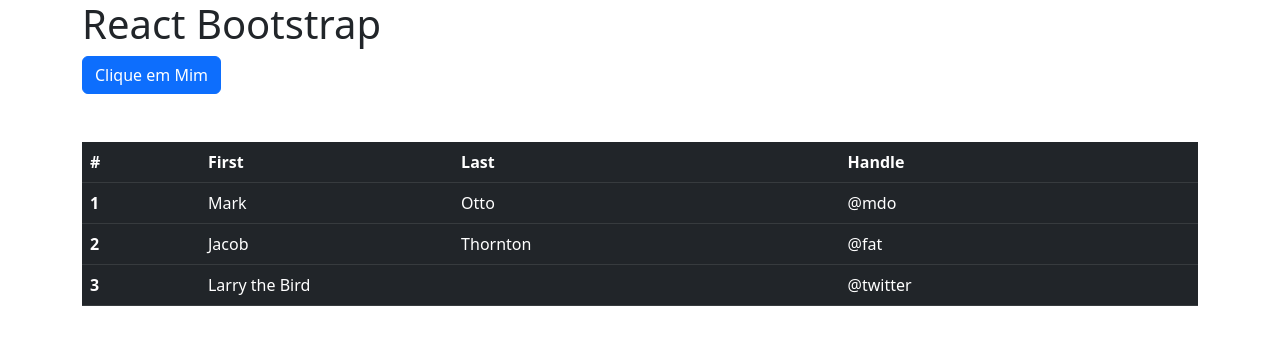
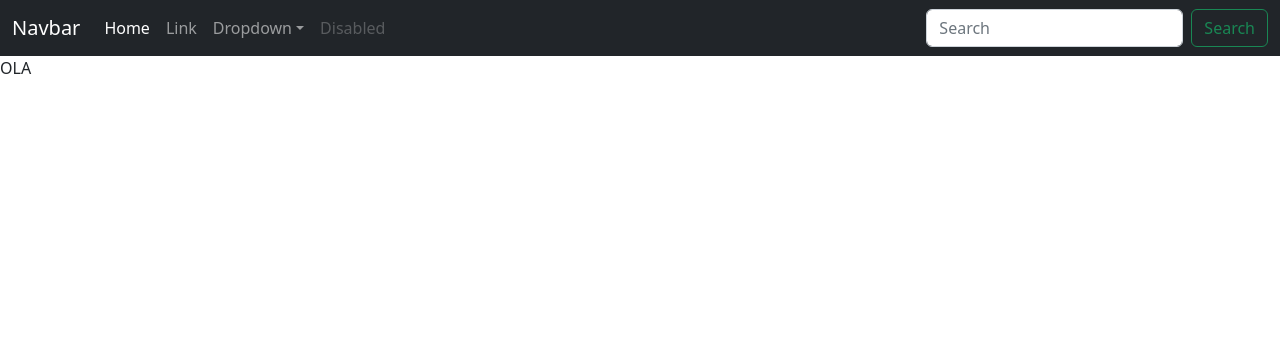
Before and after one commit to NeillonWork/cine-catalogo-bootstrap, a React (Create React App) app: page / in a window 1280 px wide. Shown: the top 344 px of the page. Built offline with nearby package versions, Linux system fonts and the light colour scheme.

Commit message:
criado Home page, Header, pagina de Erro

```diff
--- a/src/App.js
+++ b/src/App.js
@@ -1,43 +1,8 @@
 
-import 'bootstrap/dist/css/bootstrap.css';
-import 'bootstrap/dist/js/bootstrap.bundle.min.js';
 
 function App() {
   return (
-    <div className="container">
-        <h1>React Bootstrap</h1>
-
-        <button className="btn btn-primary mb-5">Clique em Mim</button>
-        <table class="table table-dark table-hover">
-            <thead>
-                <tr>
-                <th scope="col">#</th>
-                <th scope="col">First</th>
-                <th scope="col">Last</th>
-                <th scope="col">Handle</th>
-                </tr>
-            </thead>
-            <tbody>
-                <tr>
-                <th scope="row">1</th>
-                <td>Mark</td>
-                <td>Otto</td>
-                <td>@mdo</td>
-                </tr>
-                <tr>
-                <th scope="row">2</th>
-                <td>Jacob</td>
-                <td>Thornton</td>
-                <td>@fat</td>
-                </tr>
-                <tr>
-                <th scope="row">3</th>
-                <td colspan="2">Larry the Bird</td>
-                <td>@twitter</td>
-                </tr>
-            </tbody>
-        </table>
-    </div>
+<div>OLA</div>
   );
 }
 
--- /dev/null
+++ b/src/components/Header/index.js
@@ -0,0 +1,46 @@
+
+function Header(){
+
+    return(
+
+        <nav className="navbar navbar-expand-lg navbar-dark bg-dark">
+  <div className="container-fluid">
+    <a className="navbar-brand" href="#">Navbar</a>
+    <button className="navbar-toggler" type="button" data-bs-toggle="collapse" data-bs-target="#navbarSupportedContent" aria-controls="navbarSupportedContent" aria-expanded="false" aria-label="Toggle navigation">
+      <span className="navbar-toggler-icon"></span>
+    </button>
+    <div className="collapse navbar-collapse" id="navbarSupportedContent">
+      <ul className="navbar-nav me-auto mb-2 mb-lg-0">
+        <li className="nav-item">
+          <a className="nav-link active" aria-current="page" href="#">Home</a>
+        </li>
+        <li className="nav-item">
+          <a className="nav-link" href="#">Link</a>
+        </li>
+        <li className="nav-item dropdown">
+          <a className="nav-link dropdown-toggle" href="#" role="button" data-bs-toggle="dropdown" aria-expanded="false">
+            Dropdown
+          </a>
+          <ul className="dropdown-menu">
+            <li><a className="dropdown-item" href="#">Action</a></li>
+            <li><a className="dropdown-item" href="#">Another action</a></li>
+            <li><hr className="dropdown-divider" /></li>
+            <li><a className="dropdown-item" href="#">Something else here</a></li>
+          </ul>
+        </li>
+        <li className="nav-item">
+          <a className="nav-link disabled">Disabled</a>
+        </li>
+      </ul>
+      <form className="d-flex" role="search">
+        <input className="form-control me-2" type="search" placeholder="Search" aria-label="Search" />
+        <button className="btn btn-outline-success" type="submit">Search</button>
+      </form>
+    </div>
+  </div>
+</nav>
+    );
+
+};
+
+export default Header;
--- a/src/index.js
+++ b/src/index.js
@@ -3,11 +3,15 @@
 import './index.css';
 import App from './App';
 import 'bootstrap/dist/css/bootstrap.min.css';
+import 'bootstrap/dist/css/bootstrap.css';
+import 'bootstrap/dist/js/bootstrap.bundle.min.js';
+import Header from './components/Header';
 
 
 const root = ReactDOM.createRoot(document.getElementById('root'));
 root.render(
   <React.StrictMode>
+    <Header/>
     <App />
   </React.StrictMode>
 );
```
Also changed, not shown: src/pages/Error/index.js (added, +22 -0 lines), src/pages/Home/index.js (added, +46 -0 lines).
